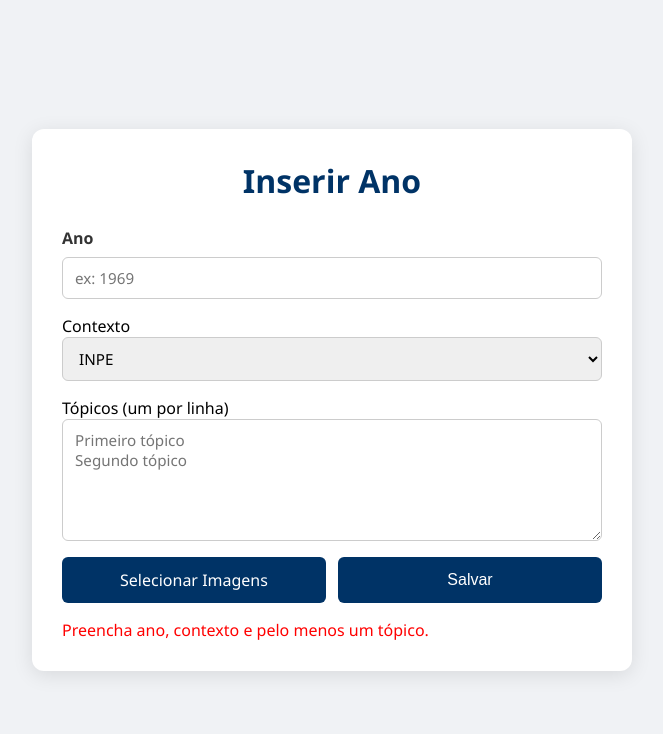
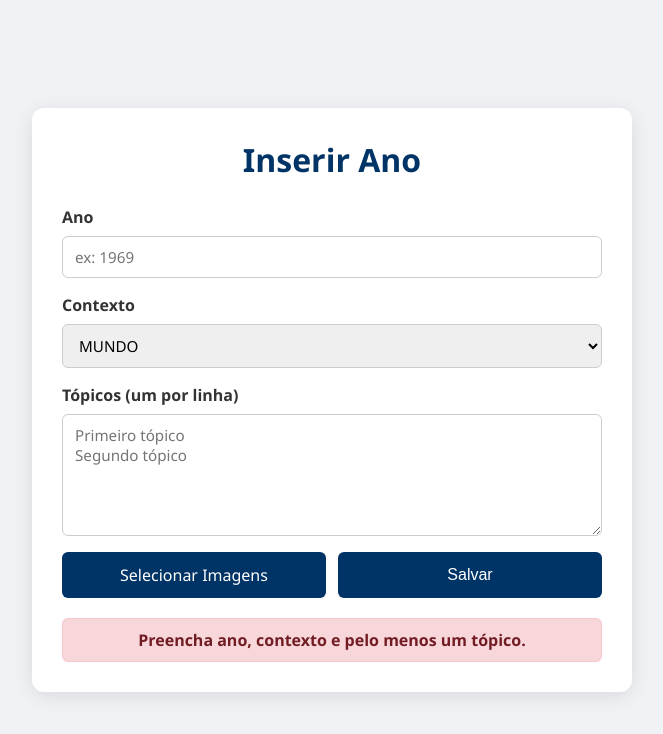
Before and after one commit to michelrubens/timeline-inpe-frontend, a React (Vite) app: page /admin in a window 1280 px wide. Both pictures are taken after a click on the button "Salvar". Shown: the top 734 px of the page, without its empty margins (308-971 px from the left). Built offline with nearby package versions, Linux system fonts and the light colour scheme; a web font is replaced by a local one.

Commit message:
feat: Atualiza o componente Admin para usar constantes e melhora a acessibilidade com classes CSS

```diff
--- a/src/Admin.jsx
+++ b/src/Admin.jsx
@@ -4,7 +4,7 @@ const CONTEXTOS = ["mundo", "brasil", "inpe"];
 
 function Admin() {
   const [ano, setAno] = useState("");
-  const [contexto, setContexto] = useState("inpe");
+  const [contexto, setContexto] = useState(CONTEXTOS[0]);
   const [topicos, setTopicos] = useState("");
   const [imagens, setImagens] = useState([]);
   const [legendas, setLegendas] = useState([]);
@@ -105,7 +105,7 @@ function Admin() {
           placeholder="ex: 1969"
         />
 
-        <label>Contexto</label>
+        <label className="admin-label">Contexto</label>
         <select
           value={contexto}
           onChange={(e) => setContexto(e.target.value)}
@@ -118,7 +118,7 @@ function Admin() {
           ))}
         </select>
 
-        <label>Tópicos (um por linha)</label>
+        <label className="admin-label">Tópicos (um por linha)</label>
         <textarea
           value={topicos}
           onChange={(e) => setTopicos(e.target.value)}
@@ -184,10 +184,7 @@ function Admin() {
 
         {status && (
           <p
-            style={{
-              marginTop: 16,
-              color: status.tipo === "ok" ? "green" : "red",
-            }}
+            className={`admin-status ${status.tipo === "ok" ? "admin-status-success" : "admin-status-error"}`}
           >
             {status.msg}
           </p>
--- a/src/App.css
+++ b/src/App.css
@@ -12,6 +12,7 @@
   padding: 50px 0 60px;
   font-family: "rawline", "Segoe UI", sans-serif;
   min-height: 100vh;
+  overflow-x: hidden;
 
   /* Fundo que evidencia o efeito vidro */
   background-color: #001f4d;
@@ -137,6 +138,8 @@
   padding: 0 16px;
   /* Alinha verticalmente com o centro do badge de ano */
   margin-top: 4px;
+  scroll-snap-align: start;
+  min-width: fit-content;
 }
 
 .timeline-start {
@@ -145,6 +148,7 @@
 
 .timeline-end {
   padding-left: 0;
+  scroll-snap-align: end;
 }
 
 .start-label,
--- a/src/App.jsx
+++ b/src/App.jsx
@@ -10,8 +10,29 @@ function App() {
   const [temMais, setTemMais] = useState(true);
   const [carregando, setCarregando] = useState(false);
   const sentinelaRef = useRef(null);
+  const scrollContainerRef = useRef(null);
   const paginaRef = useRef(0);
   const carregandoRef = useRef(false);
+
+  // Efeito para transformar scroll vertical do mouse em horizontal
+  useEffect(() => {
+    const container = scrollContainerRef.current;
+    if (!container) return;
+
+    const handleWheel = (e) => {
+      // Detecta se o mouse está sobre uma seção de ano (conteúdo vertical)
+      const isOverSection = e.target.closest(".ano-section");
+
+      // Só transforma o scroll vertical em horizontal se NÃO estiver sobre uma seção de conteúdo
+      if (!isOverSection && e.deltaY !== 0) {
+        e.preventDefault();
+        container.scrollLeft += e.deltaY;
+      }
+    };
+
+    window.addEventListener("wheel", handleWheel, { passive: false });
+    return () => window.removeEventListener("wheel", handleWheel);
+  }, []);
 
   const carregarPagina = useCallback(async () => {
     if (carregandoRef.current || !temMais) return;
@@ -21,7 +42,7 @@ function App() {
 
     try {
       const res = await fetch(
-        `http://localhost:5000/api/timeline?pagina=${paginaRef.current + 1}&limite=${LIMITE}`
+        `http://localhost:5000/api/timeline?pagina=${paginaRef.current + 1}&limite=${LIMITE}`,
       );
       const json = await res.json();
 
@@ -56,7 +77,7 @@ function App() {
         // Passamos o scroll container como root para funcionar no horizontal.
         root: el.closest(".timeline-scroll") || null,
         rootMargin: "0px 300px 0px 0px", // dispara 300px antes do fim horizontal
-      }
+      },
     );
 
     observer.observe(el);
@@ -81,8 +102,7 @@ function App() {
 
       <div className="timeline-wrapper">
         {/* Área de scroll horizontal (desktop) / vertical (mobile) */}
-        <div className="timeline-scroll">
-
+        <div className="timeline-scroll" ref={scrollContainerRef}>
           {/* Marcador de início */}
           <div className="timeline-start">
             <div className="start-label">O INÍCIO</div>
@@ -109,7 +129,9 @@ function App() {
                     <ul>
                       {(item.contextos.mundo?.topicos || []).map((t, i) => (
                         <li key={i}>
-                          {typeof t === "string" ? t : t.texto || JSON.stringify(t)}
+                          {typeof t === "string"
+                            ? t
+                            : t.texto || JSON.stringify(t)}
                         </li>
                       ))}
                     </ul>
@@ -120,7 +142,9 @@ function App() {
                           alt={img.legenda}
                           className="card-imagem"
                         />
-                        <figcaption className="card-legenda">{img.legenda}</figcaption>
+                        <figcaption className="card-legenda">
+                          {img.legenda}
+                        </figcaption>
                         {img.fonte?.link && (
                           <a
                             href={img.fonte.link}
@@ -141,7 +165,9 @@ function App() {
                     <ul>
                       {(item.contextos.brasil?.topicos || []).map((t, i) => (
                         <li key={i}>
-                          {typeof t === "string" ? t : t.texto || JSON.stringify(t)}
+                          {typeof t === "string"
+                            ? t
+                            : t.texto || JSON.stringify(t)}
                         </li>
                       ))}
                     </ul>
@@ -152,7 +178,9 @@ function App() {
                           alt={img.legenda}
                           className="card-imagem"
                         />
-                        <figcaption className="card-legenda">{img.legenda}</figcaption>
+                        <figcaption className="card-legenda">
+                          {img.legenda}
+                        </figcaption>
                         {img.fonte?.link && (
                           <a
                             href={img.fonte.link}
@@ -173,7 +201,9 @@ function App() {
                     <ul>
                       {(item.contextos.inpe?.topicos || []).map((t, i) => (
                         <li key={i}>
-                          {typeof t === "string" ? t : t.texto || JSON.stringify(t)}
+                          {typeof t === "string"
+                            ? t
+                            : t.texto || JSON.stringify(t)}
                         </li>
                       ))}
                     </ul>
@@ -184,7 +214,9 @@ function App() {
                           alt={img.legenda}
                           className="card-imagem"
                         />
-                        <figcaption className="card-legenda">{img.legenda}</figcaption>
+                        <figcaption className="card-legenda">
+                          {img.legenda}
+                        </figcaption>
                         {img.fonte?.link && (
                           <a
                             href={img.fonte.link}
@@ -204,9 +236,7 @@ function App() {
           ))}
 
           {/* Loading inline (aparece na linha do scroll) */}
-          {carregando && (
-            <p className="loading-msg">Carregando...</p>
-          )}
+          {carregando && <p className="loading-msg">Carregando...</p>}
 
           {/* Sentinela — dispara o próximo carregamento */}
           <div ref={sentinelaRef} className="sentinela" />
@@ -224,7 +254,9 @@ function App() {
         </div>
 
         {/* Dica de navegação horizontal (só desktop) */}
-        <p className="scroll-hint">← arraste ou use o scroll para navegar pelos anos →</p>
+        <p className="scroll-hint">
+          ← arraste ou use o scroll para navegar pelos anos →
+        </p>
       </div>
     </div>
   );
```
